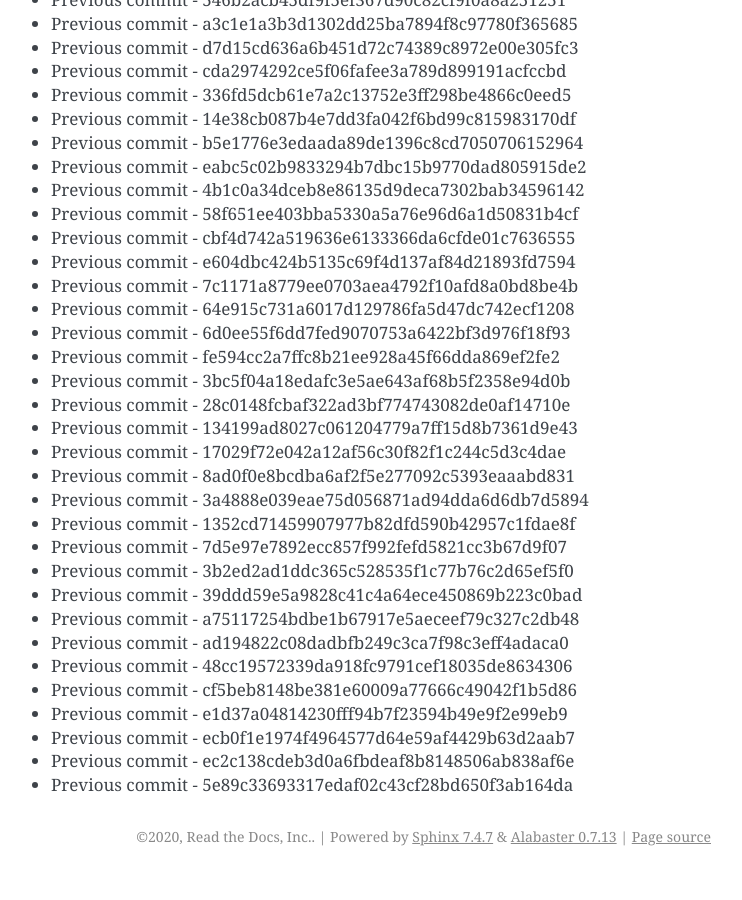
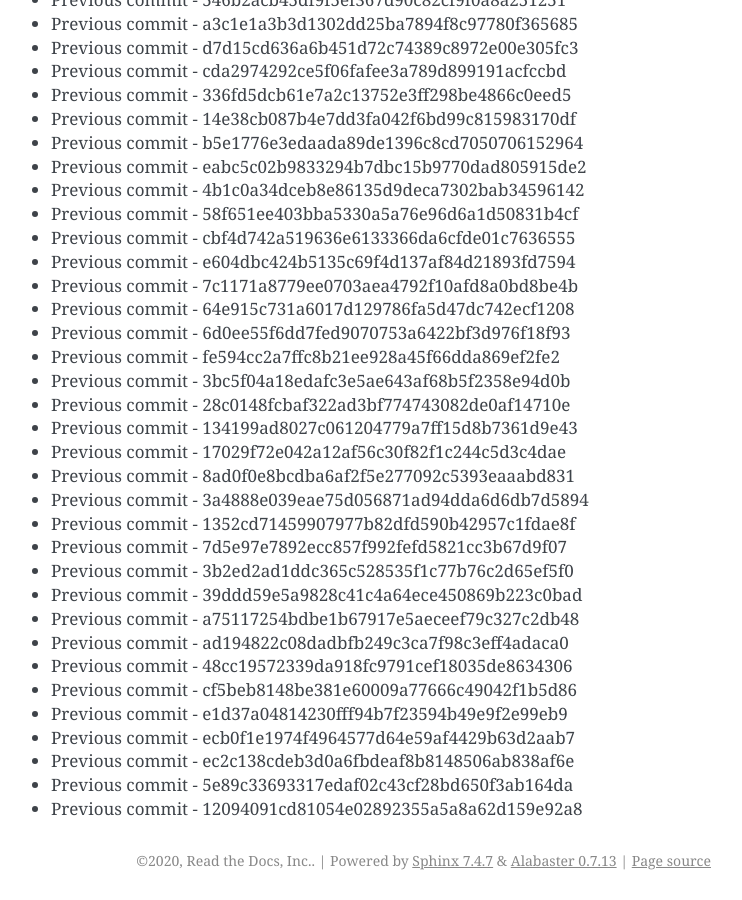
Before and after one commit to readthedocs/rtd-git-stresstest, a Sphinx documentation site: the page built from docs/updates.rst, in a window 1280 px wide and 900 px high, scrolled down 41372 px. Shown: the whole window, without its empty margins (399-1141 px from the left). Built offline with Sphinx 7.4.7, drawn with Linux system fonts in a browser that asks for light colours; before the commit the page ends 42248 px from its top, so only the background shows below that.

Commit message:
Generating commit from previous: 12094091cd81054e02892355a5a8a62d159e92a8

```diff
--- a/docs/updates.rst
+++ b/docs/updates.rst
@@ -1770,3 +1770,4 @@ It can be tested for any performance characteristics.
 * Previous commit - ecb0f1e1974f4964577d64e59af4429b63d2aab7
 * Previous commit - ec2c138cdeb3d0a6fbdeaf8b8148506ab838af6e
 * Previous commit - 5e89c33693317edaf02c43cf28bd650f3ab164da
+* Previous commit - 12094091cd81054e02892355a5a8a62d159e92a8
```
